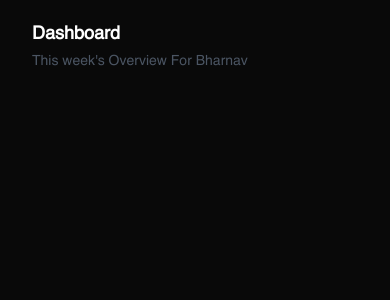
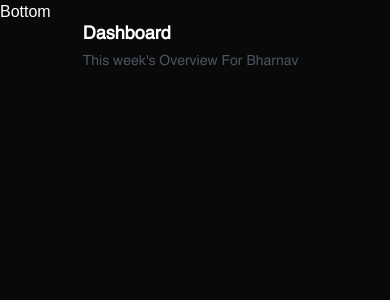
Before and after one commit to vxiwspy/comet-main, a Next.js app: page / in a window 390 px wide. Shown: the top 300 px of the page. Built offline with nearby package versions, Linux system fonts and the light colour scheme.

Commit message:
mobile view

```diff
--- a/app/page.tsx
+++ b/app/page.tsx
@@ -3,7 +3,7 @@ import localFont from "next/font/local";
 import Sidebar from '@/components/Sidebar';
 import Navbar from "@/components/Navbar";
 import Main from "@/components/Dashboard/Main";
-
+import Bottom from "@/components/Bottom"
 
 const Helvetica = localFont({
   src: "./fonts/Helvetica-Bold.ttf",
@@ -14,6 +14,7 @@ export default function Dashboard() {
   return (
     <div className="flex h-screen w-screen bg-[#090909] text-white">
       <Sidebar />
+      <Bottom />
       <Main name="Bharnav" email="user@gmail.com" />
     </div>
   )
--- /dev/null
+++ b/components/Bottom.tsx
@@ -0,0 +1,8 @@
+import React from 'react'
+
+export default function Bottom() {
+  return (
+    <div
+    className="md:hidden">Bottom</div>
+  )
+}
```
